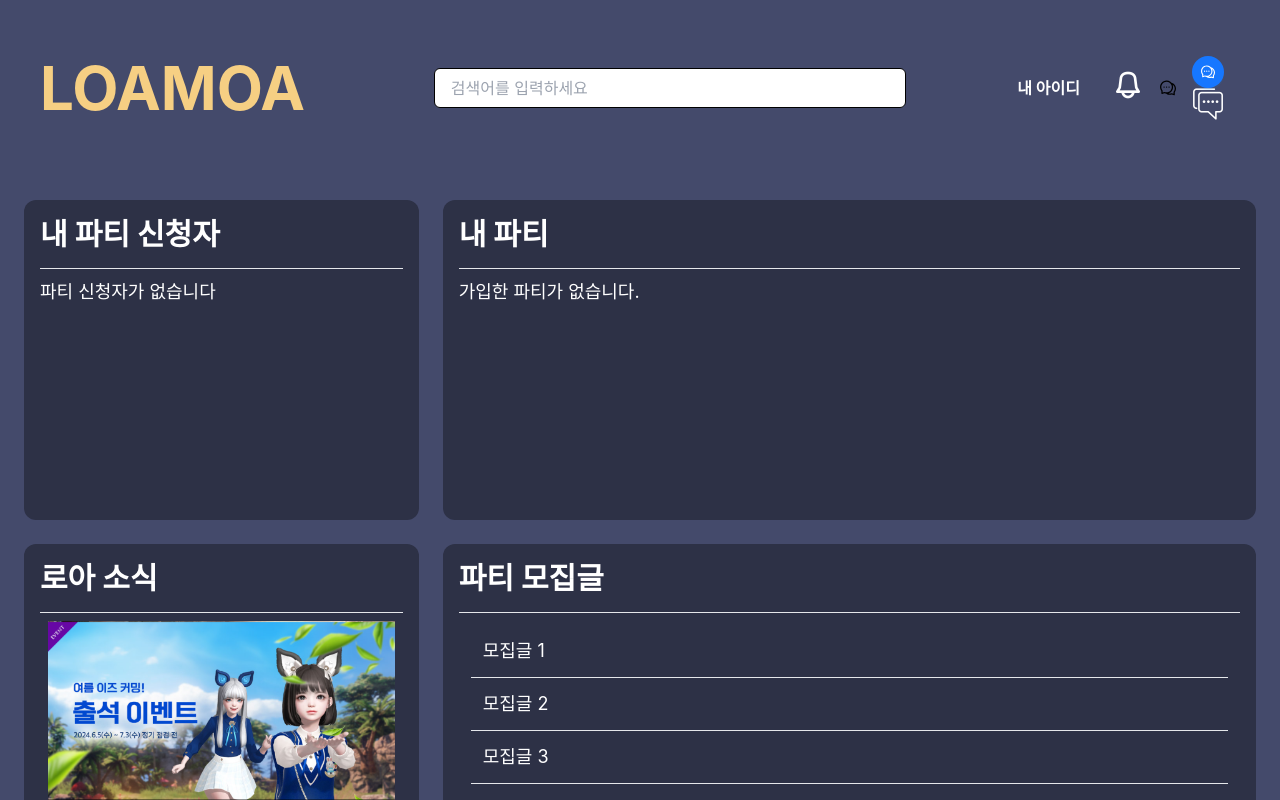
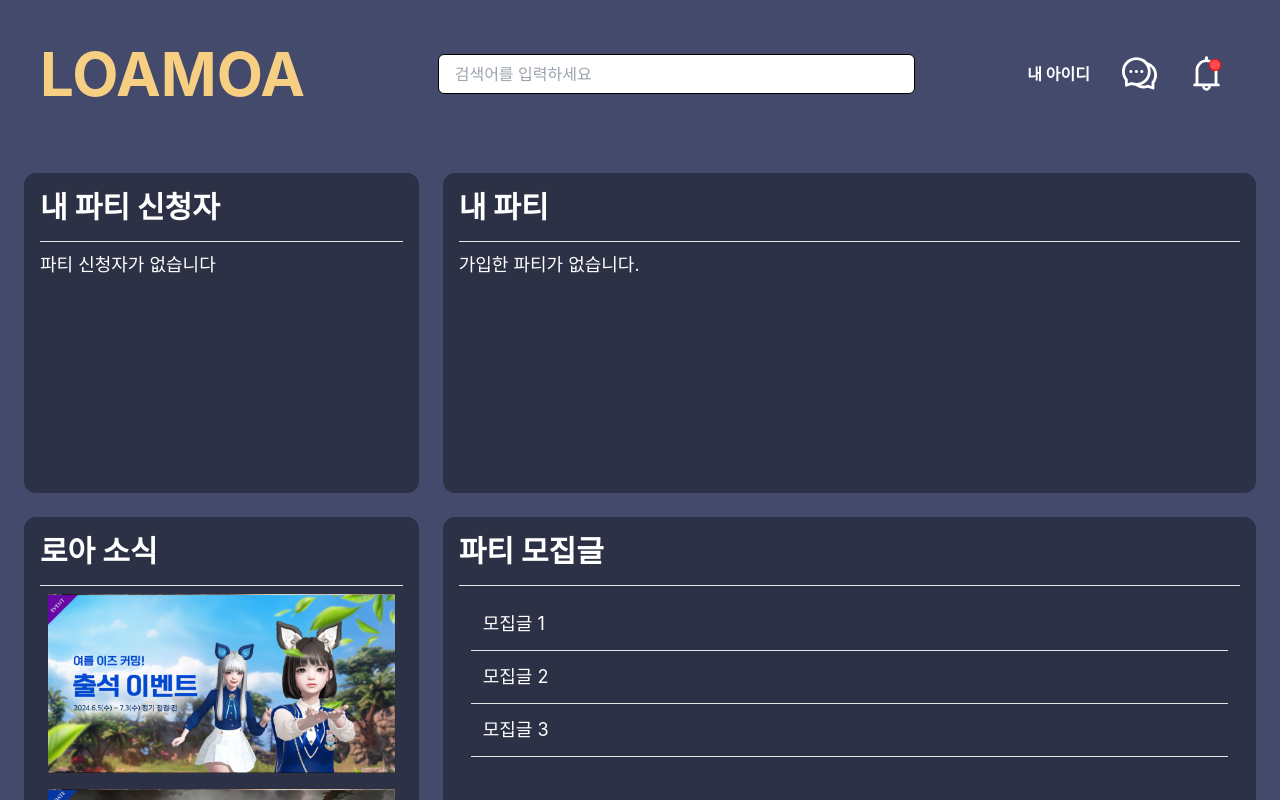
Before and after one commit to yyubin/moa-frontend, a React (Create React App) app: page / in a window 1280 px wide. Shown: the top 800 px of the page. Built offline with nearby package versions, Linux system fonts and the light colour scheme.

Commit message:
design : button update

```diff
--- a/package.json
+++ b/package.json
@@ -8,7 +8,7 @@
     "@testing-library/jest-dom": "^5.17.0",
     "@testing-library/react": "^13.4.0",
     "@testing-library/user-event": "^13.5.0",
-    "antd": "^5.18.1",
+    "antd": "^5.18.3",
     "react": "^18.3.1",
     "react-dom": "^18.3.1",
     "react-redux": "^9.1.2",
--- a/src/Components/Header/Header.tsx
+++ b/src/Components/Header/Header.tsx
@@ -1,6 +1,6 @@
 import React, { useState } from 'react';
-import { Button } from 'antd';
-import { CommentOutlined } from '@ant-design/icons';
+import { Button, Badge } from 'antd';
+import { CommentOutlined, BellOutlined } from '@ant-design/icons';
 
 const Header = ({ onChatButtonClick }) => {
    // 예를 들어, 헤더에서 상태를 관리하고 클릭 이벤트를 처리할 수 있습니다.
@@ -29,14 +29,12 @@ const Header = ({ onChatButtonClick }) => {
             <a href="/about">내 아이디</a>
           </div>
           <div className='p-4'>
-            <button type='button'>
-              <img src="/img/alarm.png" className='object-fit w-8 h-8'/>
-            </button>
+            <CommentOutlined style={{ fontSize: '35px', color: 'white' }}/>
           </div>
-          <CommentOutlined />
-          <div className='p-4'>
-            <Button type='primary' shape='circle' icon={<CommentOutlined />} />
-              <img src="/img/chat.png"  className='object-fit w-8 h-8' />
+          <div className='p-4' >
+            <Badge dot style={{borderColor:'red', width:12, height:12}} offset={[-9,9]}>
+              <BellOutlined style={{ fontSize: '35px', color: 'white' }} />
+            </Badge>
           </div>
         </nav>
       </div>
```
Also changed, not shown: 2 other files (tests, documents, lock files or other folders).
